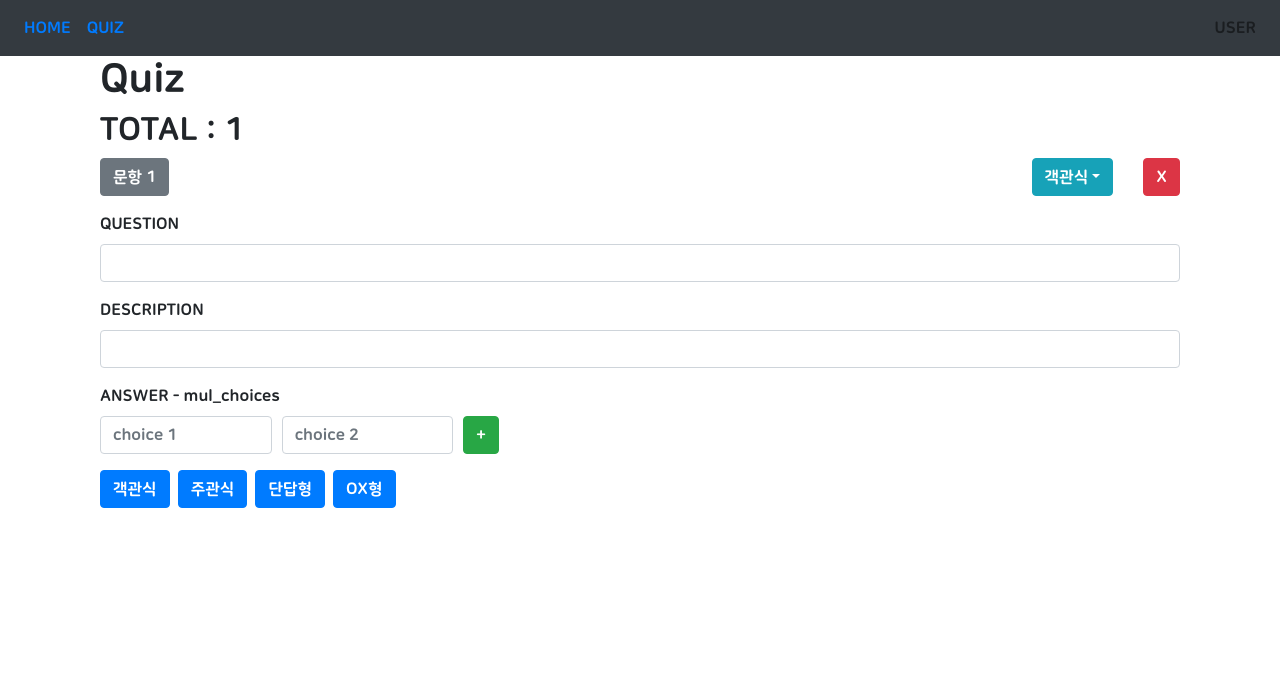
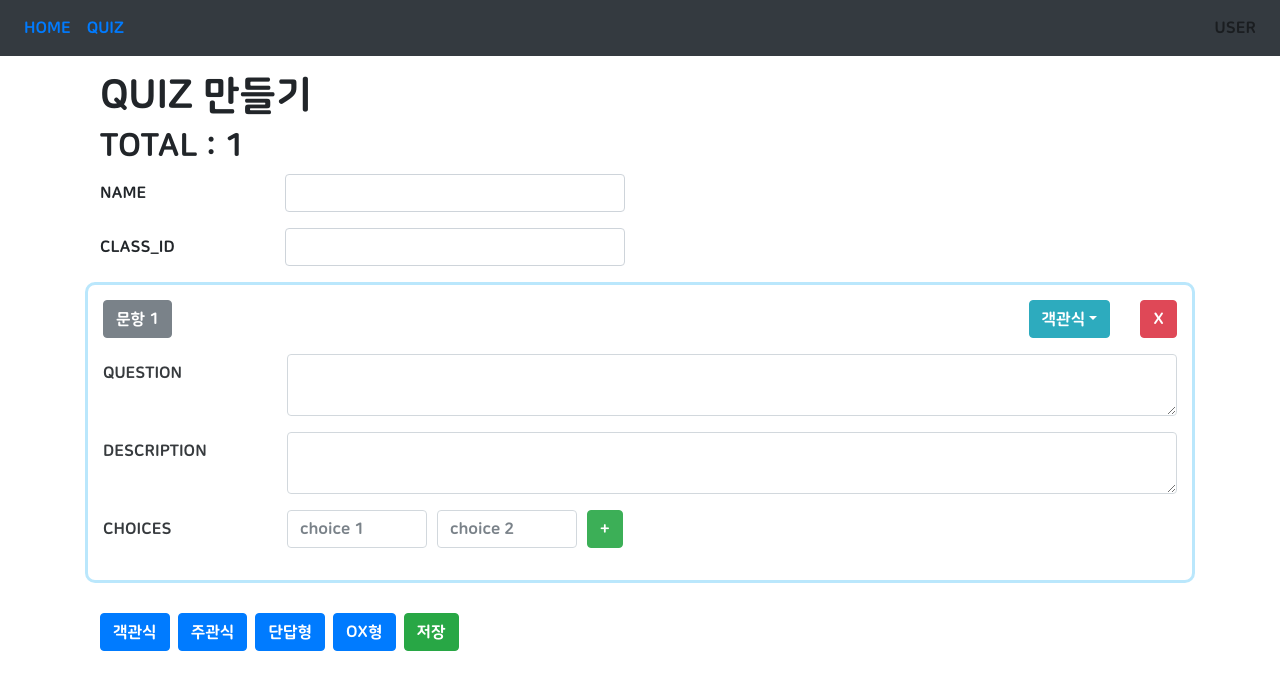
Before and after one commit to CSID-DGU/2020-1-OSSP-OSI-7, a React (Create React App) app in the folder frontend/: page /quiz in a window 1280 px wide. Shown: the top 690 px of the page. Built offline with nearby package versions, Linux system fonts and the light colour scheme.

Commit message:
:construction: create quizset state

```diff
--- a/frontend/src/components/AnswerForm.js
+++ b/frontend/src/components/AnswerForm.js
@@ -1,24 +1,31 @@
 import React, {Fragment} from 'react';
-import {Form} from 'react-bootstrap';
+import {Form, Col} from 'react-bootstrap';
 import ChoicesList from './ChoicesList';
 
 const AnswerForm = (props) =>{
-    const {addChoices, onChange, quiz, onRemoveChoice} = props;
+    const {addChoices, onChange, quiz, onRemoveChoice, selectAnswerChoice} = props;
     if(props.quiz.type === "mul_choices"){
         return (
             <Fragment>
-                <Form.Label>ANSWER - {quiz.type}</Form.Label>
+                <Form.Label  column sm="2">CHOICES</Form.Label>
+                <Col sm="10">
                 <Form.Row>
-                <ChoicesList choices={quiz.content.choices} addChoices={addChoices} onChange={onChange} quiz={quiz} onRemoveChoice={onRemoveChoice}/>
+                <ChoicesList choices={quiz.content.choices} addChoices={addChoices}
+                onChange={onChange} quiz={quiz} onRemoveChoice={onRemoveChoice}
+                selectAnswerChoice={selectAnswerChoice}
+                />
                 </Form.Row>
+                </Col>
             </Fragment>
             );
     }
     return (
-        <Form.Group>
-            <Form.Label>ANSWER {props.quiz.type}</Form.Label>
-            <Form.Control name="answer" index={quiz.id} value={quiz.answer} onChange={(e)=>onChange(e)}></Form.Control>
-        </Form.Group>
+        <Fragment>
+            <Form.Label  column sm="2">ANSWER</Form.Label>
+            <Col sm="10">
+            <Form.Control name="answer" quizId={quiz.id} value={quiz.answer} onChange={(e)=>onChange(e)}></Form.Control>
+            </Col>
+        </Fragment>
     )
 }
 
--- a/frontend/src/components/App.css
+++ b/frontend/src/components/App.css
@@ -11,3 +11,25 @@
 .row_margin {
     margin-bottom: 1rem;
 }
+
+.container_mr_top{
+    margin-top: 1rem;
+}
+
+.delete_btn_background{
+    background-color: #ef9a9a !important;
+    opacity: 0.7;
+}
+
+.answer_btn_background{
+    background-color: #66bb6a !important;
+    opacity: 0.7;
+}
+
+.quiz_container {
+    border: solid #b3e5fc !important;
+    margin-bottom: 30px;
+    opacity:0.9;
+    padding-top: 15px !important;
+    border-radius: 10px !important;
+}
--- a/frontend/src/components/ChoiceItem.js
+++ b/frontend/src/components/ChoiceItem.js
@@ -1,29 +1,44 @@
-import React, {useState} from 'react';
+import React, {useState, Fragment} from 'react';
 import {Form, Col} from 'react-bootstrap';
 import styled from 'styled-components';
-import {MdDelete} from 'react-icons/md';
+import {MdDelete, MdCheck} from 'react-icons/md';
 
-const DeleteBtn = styled.span`
+const InputBtn = styled.span`
     position: absolute;
     text-align:center;
     top:6px;
     height:30px;
     width:20px;
+    margin-left:auto;
+    &:hover{
+        cursor:pointer;
+    }
+`
+
+const DeleteBtn = styled(InputBtn)`
     right:14px;
     color:#c62828;
-    margin-left:auto;
-    &:hover{
-        cursor:pointer
-    }
+`
 
+const AnswerBtn = styled(InputBtn)`
+    right: 34px;
+    color:#2e7d32;
 `
 
 
 const ChoicesItem = (props) =>{
-    const {choice, onChange, quizId, onRemoveChoice} = props;
+    const {choice, onChange, quizId, onRemoveChoice, selectAnswerChoice, isAnswer} = props;
     const [focus,setFocus] = useState(false);
+    const [btnfocus,setBtnFocus] = useState(false);
 
     const placeholder = `choice ${choice.id+1}`
+    const inputBackground = ()=>{
+        if(btnfocus === "delete"){
+            return 'delete_btn_background';
+        } else if(btnfocus ==="answer" || isAnswer > -1){
+            return 'answer_btn_background';
+        }
+    }
 
     return (
         <Form.Group as={Col} sm={2}
@@ -32,9 +47,24 @@ const ChoicesItem = (props) =>{
             <Form.Control placeholder={placeholder}
                 name='choice' quizId={Number(quizId)}
                 value={choice.choice} choiceId={choice.id}
-                onChange={(e)=>onChange(e)}></Form.Control>
+                onChange={(e)=>onChange(e)}
+                className={inputBackground()}
+                isAnswer={isAnswer}
+                ></Form.Control>
             {focus && (
-                <DeleteBtn onClick={()=>{onRemoveChoice(quizId,choice.id)}}><MdDelete/></DeleteBtn>
+                <Fragment>
+                <AnswerBtn
+                    onMouseLeave={() => setBtnFocus(false)}
+                    onMouseEnter={()=> setBtnFocus("answer")}
+                    onClick={()=>{selectAnswerChoice(quizId,choice.id)}}>
+                    <MdCheck/>
+                </AnswerBtn>
+                <DeleteBtn onClick={()=>{onRemoveChoice(quizId,choice.id)}}
+                    onMouseLeave={() => setBtnFocus(false)}
+                    onMouseEnter={()=> setBtnFocus("delete")}>
+                    <MdDelete/>
+                </DeleteBtn>
+                </Fragment>
             )}
         </Form.Group>
     );
--- a/frontend/src/components/ChoicesList.js
+++ b/frontend/src/components/ChoicesList.js
@@ -3,10 +3,13 @@ import ChoiceItem from './ChoiceItem';
 import {Button,Form, Col} from 'react-bootstrap';
 
 const ChoicesList = (props) =>{
-    const {choices, addChoices, quiz, onChange, onRemoveChoice} = props;
+    const {choices, addChoices, quiz, onChange, onRemoveChoice, selectAnswerChoice} = props;
+
+    const answers = quiz.answer.split(",");
+
     return (
         <Fragment>
-            {choices.map((c)=><ChoiceItem onChange={onChange} choice={c} quizId={quiz.id} onRemoveChoice={onRemoveChoice}/>)}
+            {choices.map((c)=><ChoiceItem onChange={onChange} isAnswer={answers.indexOf(String(c.id))}choice={c} quizId={quiz.id} selectAnswerChoice={selectAnswerChoice} onRemoveChoice={onRemoveChoice}/>)}
         <Form.Group as={Col}>
         <Button variant="success" onClick={()=>{addChoices(quiz.id, {id:choices.length, choice:""})}}>+</Button>
         </Form.Group>
--- a/frontend/src/components/Quiz.js
+++ b/frontend/src/components/Quiz.js
@@ -1,10 +1,12 @@
 import React, { useState, useEffect} from "react";
-import { Button, Container, ButtonToolbar, ButtonGroup } from "react-bootstrap";
+import { Button, Container, ButtonToolbar, ButtonGroup,Form, Row,Col } from "react-bootstrap";
 import QuizList from "./QuizList";
 
 const Quiz = () => {
     const [count, setCount] = useState(0);
     const [quizzes, setQuizzes] = useState([]);
+    const [quizSetName, setQuizSetName] = useState("");
+    const [classId, setClassId] = useState("");
 
     useEffect(()=>{
         addQuiz("mul_choices");
@@ -53,6 +55,11 @@ const Quiz = () => {
 
     const onChange = (e)=>{
         const targetName = e.target.name;
+        if (targetName === "quizSetName"){
+            setQuizSetName(e.target.value);
+        }else if(targetName === "classId"){
+            setClassId(e.target.value);
+        }else {
             let data = {
                 quizId: Number(e.target.getAttribute('quizId')),
             }
@@ -62,7 +69,8 @@ const Quiz = () => {
             else {
                 data[targetName] = e.target.value;
             }
-        handleChange(data)
+            handleChange(data);
+        }
     }
 
     const handleChange = (data)=>{
@@ -85,17 +93,64 @@ const Quiz = () => {
     }
     const onRemoveChoice = (quizId, choiceId) =>{
         let quiz = quizzes.filter((quiz)=>quiz.id === quizId)[0];
+
+        let answerList = quiz.answer.split(",").filter((an) => an !== String(choiceId)).map((an) => (Number(an) > choiceId ? String(an -1) : an));
+        const answer = answerList.join(",");
+
         const changedChoices = quiz.content.choices.filter((c)=>c.id !== choiceId).map((c, index) => ({...c, id: index}));
-        setQuizzes(quizzes.map((quiz)=>(quiz.id === quizId ? {...quiz, content:{description:quiz.content.description,choices:changedChoices}}: quiz)));
+        setQuizzes(quizzes.map((quiz)=>(quiz.id === quizId ? {...quiz, answer:answer,content:{description:quiz.content.description,choices:changedChoices}}: quiz)));
+    }
+    const selectAnswerChoice = (quizId, choiceId) =>{
+        let joinAnswer;
+        let answers = quizzes.filter((quiz)=>quiz.id === quizId)[0].answer;
+        if(answers.length >= 1){
+            let answerList = answers.split(',');
+            if(answerList.indexOf(String(choiceId)) !== -1){
+                joinAnswer = answerList.filter((an) => an !== String(choiceId)).join(",");
+            } else {
+                answerList.push(`${choiceId}`);
+                joinAnswer = answerList.join(",");
+            }
+        } else{
+            joinAnswer = `${choiceId}`
+        }
+
+        handleChange({quizId:quizId,answer:joinAnswer});
+    }
+
+    const onSubmit = ()=>{
+        const quizSet = {
+            quizset_name: quizSetName,
+            class_id: classId,
+            quizzes:quizzes
+        }
+        console.log(JSON.stringify(quizSet));
     }
 
     return (
+        <Container className="container_mr_top">
             <Container>
-            <Container>
-                <h1>Quiz</h1>
+                <h1>QUIZ 만들기</h1>
                 <h2>TOTAL : {count}</h2>
+                <Form>
+                    <Form.Group as={Row}>
+                    <Form.Label column sm="2">NAME</Form.Label>
+                    <Col sm="4">
+                    <Form.Control value={quizSetName} name="quizSetName" onChange={(e)=>onChange(e)}></Form.Control>
+                    </Col>
+                    </Form.Group>
+                    <Form.Group as={Row}>
+                    <Form.Label column sm="2">CLASS_ID</Form.Label>
+                    <Col sm="4">
+                    <Form.Control value={classId} name="classId" onChange={(e)=>onChange(e)} ></Form.Control>
+                    </Col>
+                    </Form.Group>
+                </Form>
             </Container>
-            <QuizList quizzes={quizzes} onRemove={onRemove} onTypeChange={onTypeChange} addChoices={addChoices} onChange={onChange} onRemoveChoice={onRemoveChoice}/>
+            <QuizList quizzes={quizzes} onRemove={onRemove}
+            onTypeChange={onTypeChange} addChoices={addChoices}
+            onChange={onChange} onRemoveChoice={onRemoveChoice}
+            selectAnswerChoice={selectAnswerChoice} />
             <Container>
                 <ButtonToolbar>
                     <ButtonGroup className="mr-2">
@@ -107,8 +162,11 @@ const Quiz = () => {
                     <ButtonGroup className="mr-2">
                         <Button onClick={() => addQuiz("short_answer")}>단답형</Button>
                     </ButtonGroup>
-                    <ButtonGroup>
+                    <ButtonGroup className="mr-2">
                         <Button onClick={() => addQuiz("binary")}>OX형</Button>
+                    </ButtonGroup>
+                    <ButtonGroup >
+                        <Button onClick={() => onSubmit()} variant="success">저장</Button>
                     </ButtonGroup>
                 </ButtonToolbar>
             </Container>
--- a/frontend/src/components/QuizForm.js
+++ b/frontend/src/components/QuizForm.js
@@ -6,13 +6,13 @@ import {Button, Form, Dropdown, Container, Row, Col} from 'react-bootstrap';
 
 const QuizForm = (props)=>{
     const koreanDict = {"mul_choices":"객관식", "essay":"주관식", "short_answer":"단답형","binary":"OX형"};
-    const {onRemove, onTypeChange, AnswerForm, onChange, quiz, addChoices, onRemoveChoice} = props;
+    const {onRemove, onTypeChange, AnswerForm, onChange, quiz, addChoices, onRemoveChoice, selectAnswerChoice} = props;
     const {id, type} = quiz;
 
 
 
     return(
-        <Container>
+        <Container className="quiz_container">
         <Row className="row_margin">
             <Col xs={"auto"} className="mr-auto">
             <Button variant="secondary">문항 {id+1}</Button>
@@ -38,15 +38,24 @@ const QuizForm = (props)=>{
 
 
         <Form>
-        <Form.Group>
-            <Form.Label>QUESTION</Form.Label>
-            <Form.Control name="question" quizId={id} value={quiz.question} onChange={(e)=>{onChange(e)}}></Form.Control>
+        <Form.Group as={Row}>
+            <Form.Label  column sm="2">QUESTION</Form.Label>
+            <Col sm="10">
+            <Form.Control  as="textarea" name="question" quizId={id} value={quiz.question} onChange={(e)=>{onChange(e)}}></Form.Control>
+            </Col>
         </Form.Group>
-        <Form.Group>
-            <Form.Label>DESCRIPTION</Form.Label>
-            <Form.Control name="description" quizId={id} value={quiz.content.description} onChange={(e)=>{onChange(e)}}></Form.Control>
+        <Form.Group as={Row}>
+            <Form.Label  column sm="2">DESCRIPTION</Form.Label>
+            <Col sm="10">
+                <Form.Control as="textarea" name="description" quizId={id} value={quiz.content.description} onChange={(e)=>{onChange(e)}}></Form.Control>
+            </Col>
         </Form.Group>
-        <AnswerForm  addChoices={addChoices} onChange={onChange} quiz={quiz} onRemoveChoice={onRemoveChoice}/>
+        <Form.Group as={Row}>
+        <AnswerForm  addChoices={addChoices} onChange={onChange}
+        quiz={quiz} onRemoveChoice={onRemoveChoice}
+        selectAnswerChoice={selectAnswerChoice}
+        />
+        </Form.Group>
         </Form>
         </Container>
         );
--- a/frontend/src/components/QuizList.js
+++ b/frontend/src/components/QuizList.js
@@ -4,10 +4,13 @@ import AnswerForm from "./AnswerForm";
 
 
 const QuizList = (props) => {
-    const {quizzes, onRemove, onTypeChange, addChoices, onChange, onRemoveChoice} = props;
+    const {quizzes, onRemove, onTypeChange, addChoices, onChange, onRemoveChoice,selectAnswerChoice} = props;
 
     const QuizLists = quizzes.map((quiz, index) =>
-        <QuizForm key={quiz.id} onRemove={onRemove} onTypeChange={onTypeChange} AnswerForm={AnswerForm} addChoices={addChoices} quiz={quiz} onChange={onChange} onRemoveChoice={onRemoveChoice}/>
+        <QuizForm key={quiz.id} onRemove={onRemove}
+        onTypeChange={onTypeChange} AnswerForm={AnswerForm}
+        addChoices={addChoices} quiz={quiz} onChange={onChange}
+        onRemoveChoice={onRemoveChoice} selectAnswerChoice={selectAnswerChoice}/>
         );
 
     return (
```
Also changed, not shown: 1 other file (tests, documents, lock files or other folders). Lines whose indentation alone changed are shown as unchanged.
